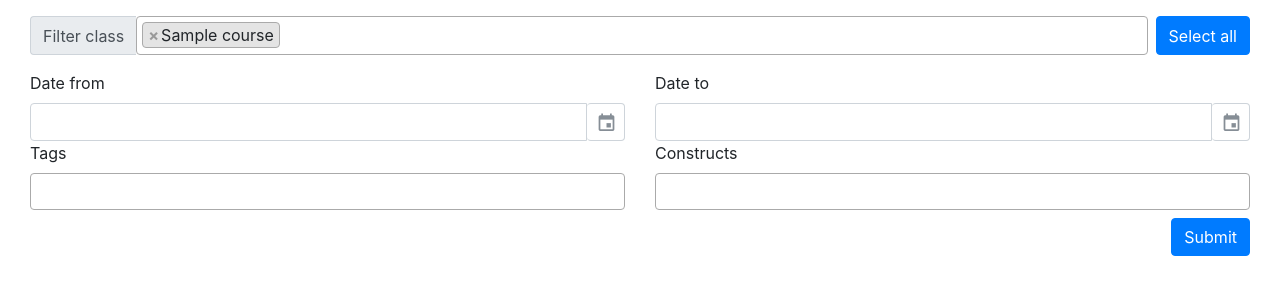
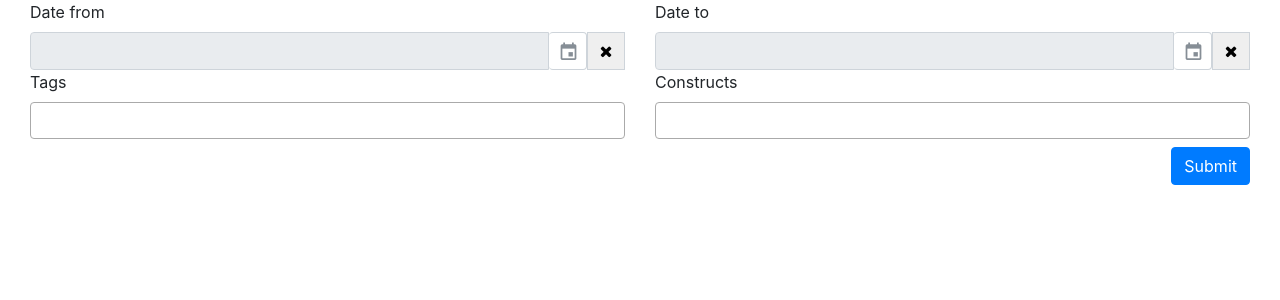
Before and after one commit to build3/LSOA, a Django app: a page that uses templates/_base_filtering.html in a window 1280 px wide. Shown: the part 56-356 px from the top of the page. Run offline with Django 3.2, Linux system fonts and the light colour scheme; a user stored in the database is signed in; tables that the repository leaves empty hold one stand-in row (values such as "Sample post"); data that the repository does not hold is empty; some libraries are stand-ins or nearby versions; some web fonts are replaced.

Commit message:
LSOA-126 Remove class filter from teacher view

```diff
--- a/kidviz/views.py
+++ b/kidviz/views.py
@@ -572,7 +572,7 @@ class ObservationAdminView(LoginRequiredMixin, TemplateView):
             'min_date': min_date,
             'max_date': Observation.get_max_date_from_observations(star_chart_4_obs),
             'star_chart_4_dates': json.dumps(star_chart_4_dates),
-            'observations_count': star_chart_4_obs.filter(constructs__isnull=False).count(),
+            'observations_count': star_chart_4_obs.filter(constructs__isnull=False).count()
         })
 
         return data
@@ -594,7 +594,6 @@ class TeacherObservationView(LoginRequiredMixin, TemplateView):
     template_name = 'teachers_observations.html'
 
     def get_context_data(self, **kwargs):
-        course_id = kwargs.get('course_id')
         date_filtering_form = DateFilteringForm(self.request.GET)
         date_from = None
         date_to = None
@@ -606,14 +605,6 @@ class TeacherObservationView(LoginRequiredMixin, TemplateView):
             date_to = date_filtering_form.cleaned_data['date_to']
             selected_constructs = date_filtering_form.cleaned_data['constructs']
             tags = date_filtering_form.cleaned_data['tags']
-            courses = date_filtering_form.cleaned_data['courses']
-
-            # If there aren't any query params use default course.
-            if self.request.GET:
-                if courses:
-                    course_id = [course.id for course in courses]
-                else:
-                    course_id = None
 
         observations = Observation.objects \
             .prefetch_related('students') \
@@ -623,9 +614,6 @@ class TeacherObservationView(LoginRequiredMixin, TemplateView):
             .prefetch_related('constructs__level__construct') \
             .order_by('owner', 'constructs') \
             .all()
-
-        if course_id:
-            observations = observations.filter(course__in=course_id)
 
         if date_from:
             observations = observations.filter(observation_date__gte=date_from)
@@ -638,10 +626,7 @@ class TeacherObservationView(LoginRequiredMixin, TemplateView):
             observations = observations.filter(tags__in=tag_ids)
 
         constructs = LearningConstruct.objects.all()
-
         all_students = Student.objects.filter(status=Student.ACTIVE)
-        if course_id:
-            all_students = all_students.filter(course__in=course_id)
 
         dot_matrix = {}
 
@@ -672,7 +657,7 @@ class TeacherObservationView(LoginRequiredMixin, TemplateView):
             'all_observations': observations,
             'selected_constructs': selected_constructs,
             'courses': Course.objects.all(),
-            'course_id': course_id,
+            'course_id': None,
             'filtering_form': date_filtering_form
         })
         return data
--- a/templates/_base_filtering.html
+++ b/templates/_base_filtering.html
@@ -1,4 +1,5 @@
 <form action="" method="GET" id="filterForm">
+  {% if selected_chart %}
     <div class="mt-3 mb-3 input-group">
       <div class="input-group-addon">
         <label class="mb-0" for="id_courses">Filter class</label>
@@ -6,6 +7,8 @@
       {{ filtering_form.courses }}
       <button type="button" id="select-all-courses" class="btn btn-primary ml-2">Select all</button>
     </div>
+  {% endif %}
+
   <div class="row">
     <div id="date-from-row" class="col-6 date-class">
       <label>Date from</label>
--- a/templates/teachers_observations.html
+++ b/templates/teachers_observations.html
@@ -124,9 +124,14 @@
           uiLibrary: 'bootstrap4'
       });
 
-      $('.datepicker').focus(function() {
-        $(this).blur();
+      $('.gj-datepicker').append(`<span class="clearInput" role="right-icon">
+          <button btn btn-outline-secondary border-left-0 type="button"><i class="fa fa-close"></i></button></span>`)
+
+      $('.clearInput').click(function() {
+        $($(this).parent().find('input')).datepicker().val('');
       })
+
+      $('.datepicker').prop('readonly', true);
     });
 
     function registerUpdateConstructsListener(id) {
```
Lines whose indentation alone changed are shown as unchanged.
